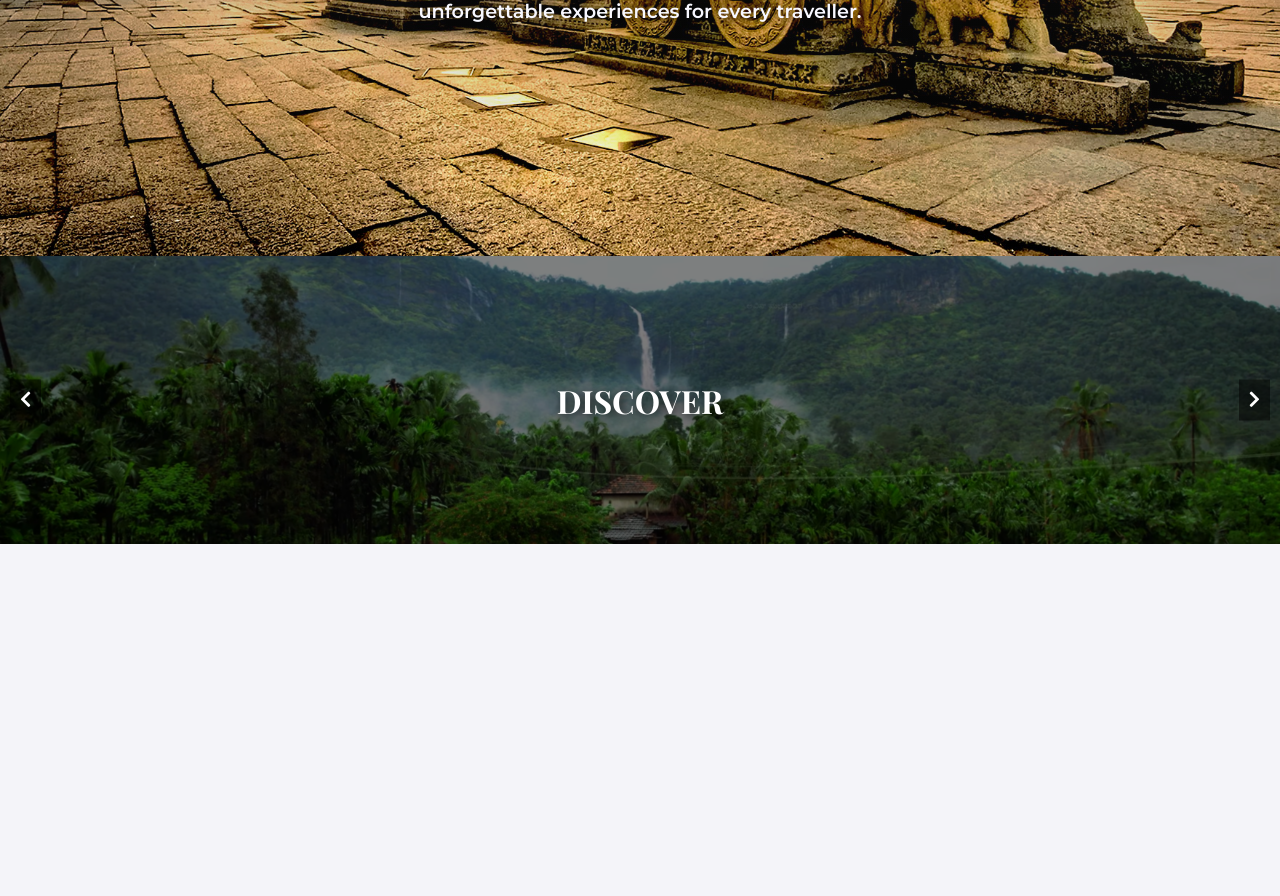
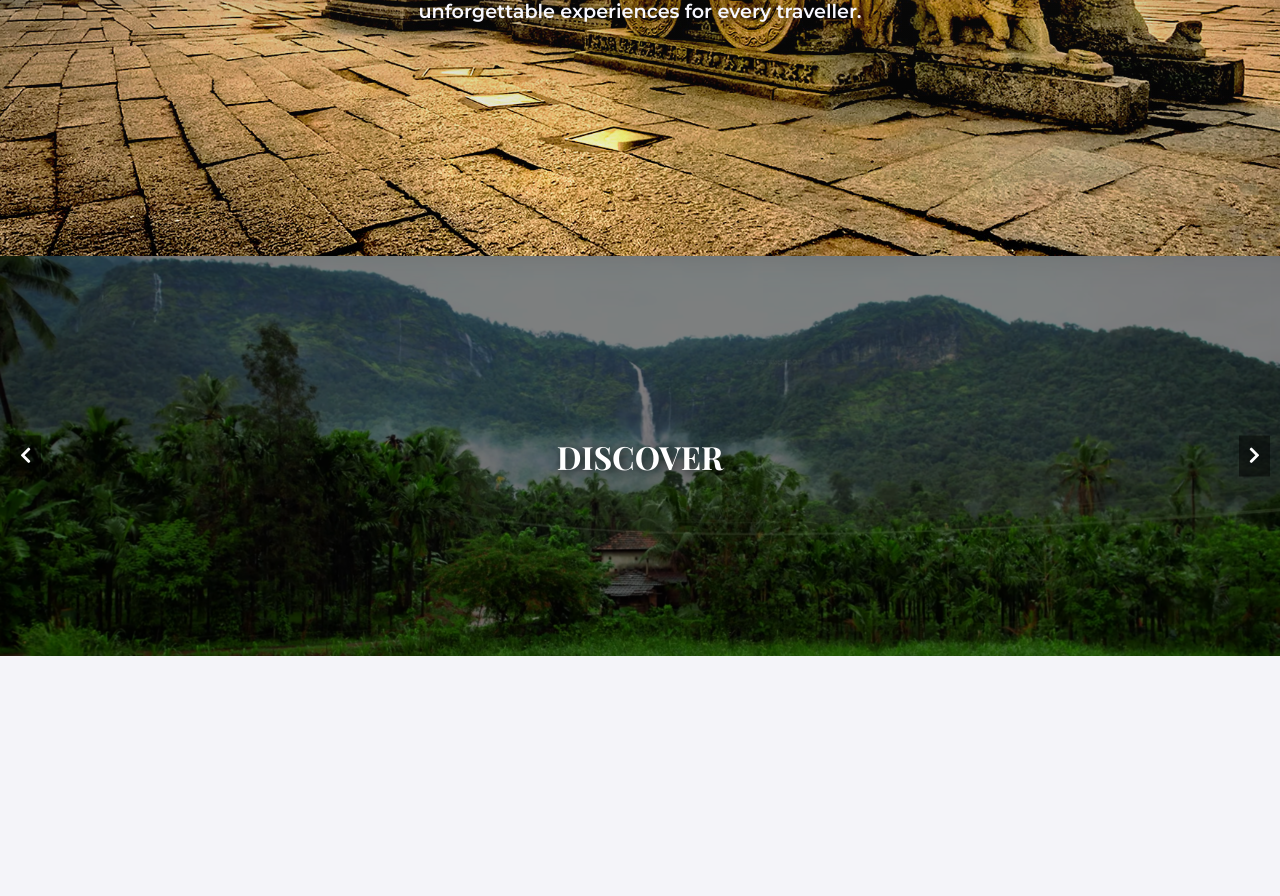
Before and after one commit to Chethan-S-V/Karnataka-Tourism-Website, a PHP site: page / in a window 1280 px wide. Shown: the part 544-1440 px from the top of the page. Run offline with PHP 8.4, Linux system fonts and the light colour scheme.

Commit message:
Update style.css

```diff
--- a/style.css
+++ b/style.css
@@ -197,7 +197,7 @@ background-image: linear-gradient(rgba(39,39,39,0.6),rgba(48,47,47,0));
            /* Image Slider Section */
            .image-slider-section {
                width: 100%;
-height:3in; /* 3inches height */
+               height:50vh; /* 3inches height */
                overflow: hidden;
                position: relative;
                background-color: #f0f0f0; /* Optional: Add a background color */
```
Lines whose indentation alone changed are shown as unchanged.
